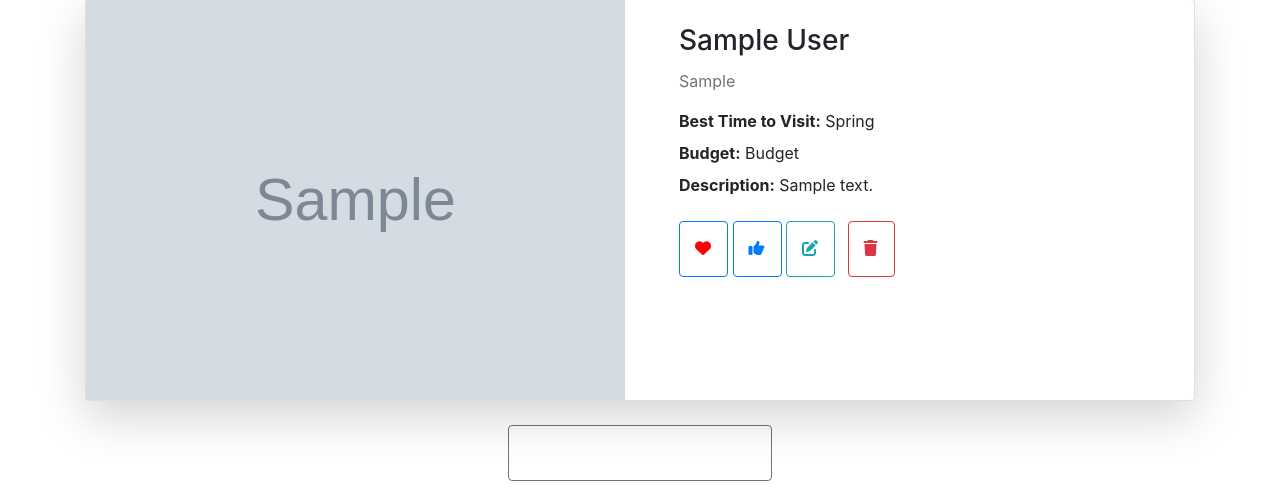
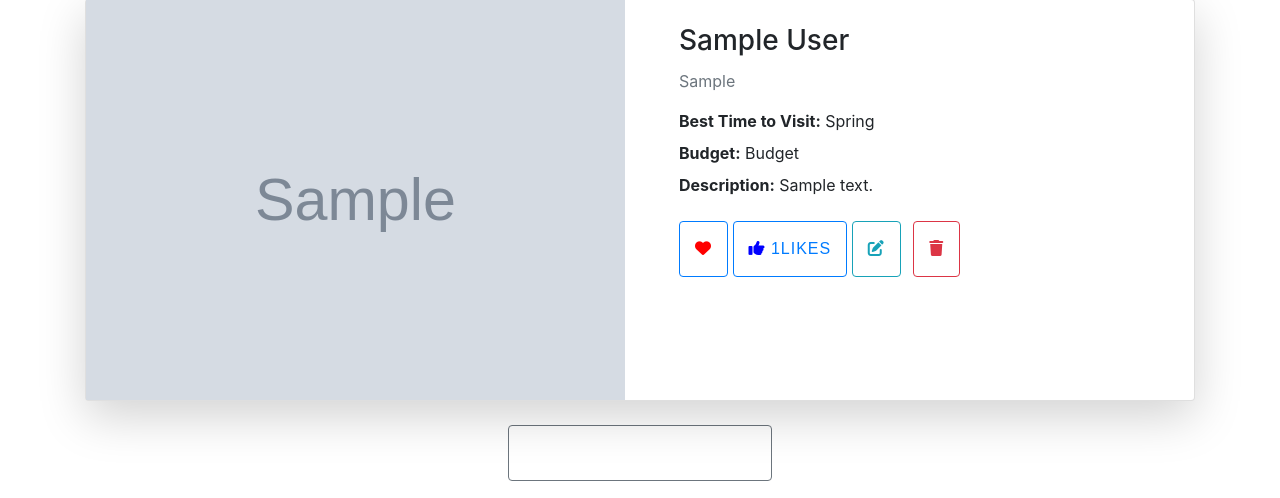
Before and after one commit to ci-sumi/neethus-travel-desk, a Django app: page /accounts/destination_detail/1/ in a window 1280 px wide. Shown: the part 139-637 px from the top of the page. Run offline with Django 5.2, Linux system fonts and the light colour scheme; a user stored in the database is signed in; data comes from the database, SQL or seed files in the repository; tables that the repository leaves empty hold one stand-in row (values such as "Sample post"); grey boxes marked "Sample" are stand-in pictures; some libraries are stand-ins or nearby versions.

Commit message:
Add like button with dynamic like count display in destination template

```diff
--- a/core/accounts/templates/destination_detail.html
+++ b/core/accounts/templates/destination_detail.html
@@ -51,9 +51,14 @@
 
 
 
-
+                       <a href="{% url 'likes_destination' destination.id %}" method="post">
                         <button class="btn btn-outline-primary">
-                            <i class="fas fa-thumbs-up"></i>
+                            {% if user.is_authenticated and user in destination.likes.all%}
+                            <i class="fas fa-thumbs-up" style="color: blue;"></i>
+                            {% else %}
+                            <i class="fas fa-thumbs-up" ></i>
+                            {% endif %}
+                            <span> {{destination.total_likes}}likes</sapn>
                         </button>
                         {% if user.is_authenticated and user == destination.user%}
 
```
